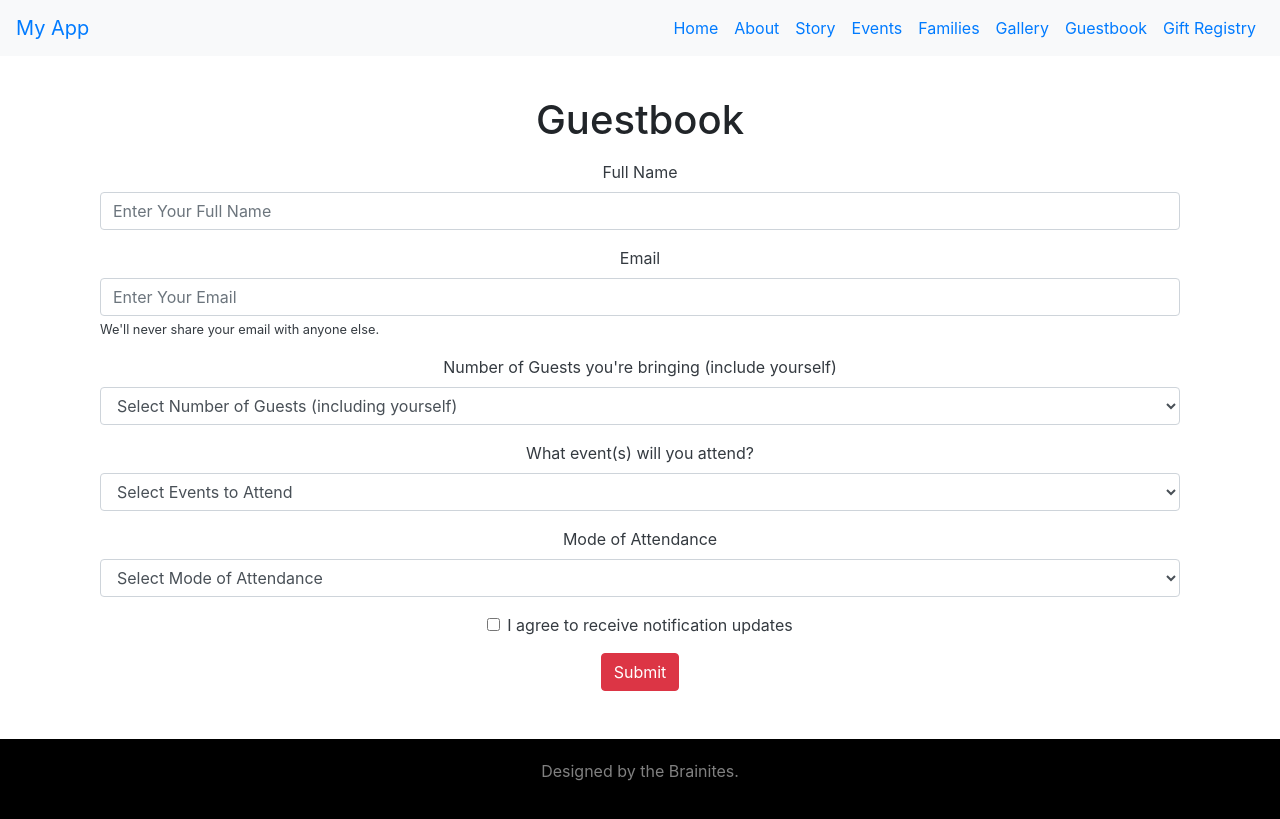
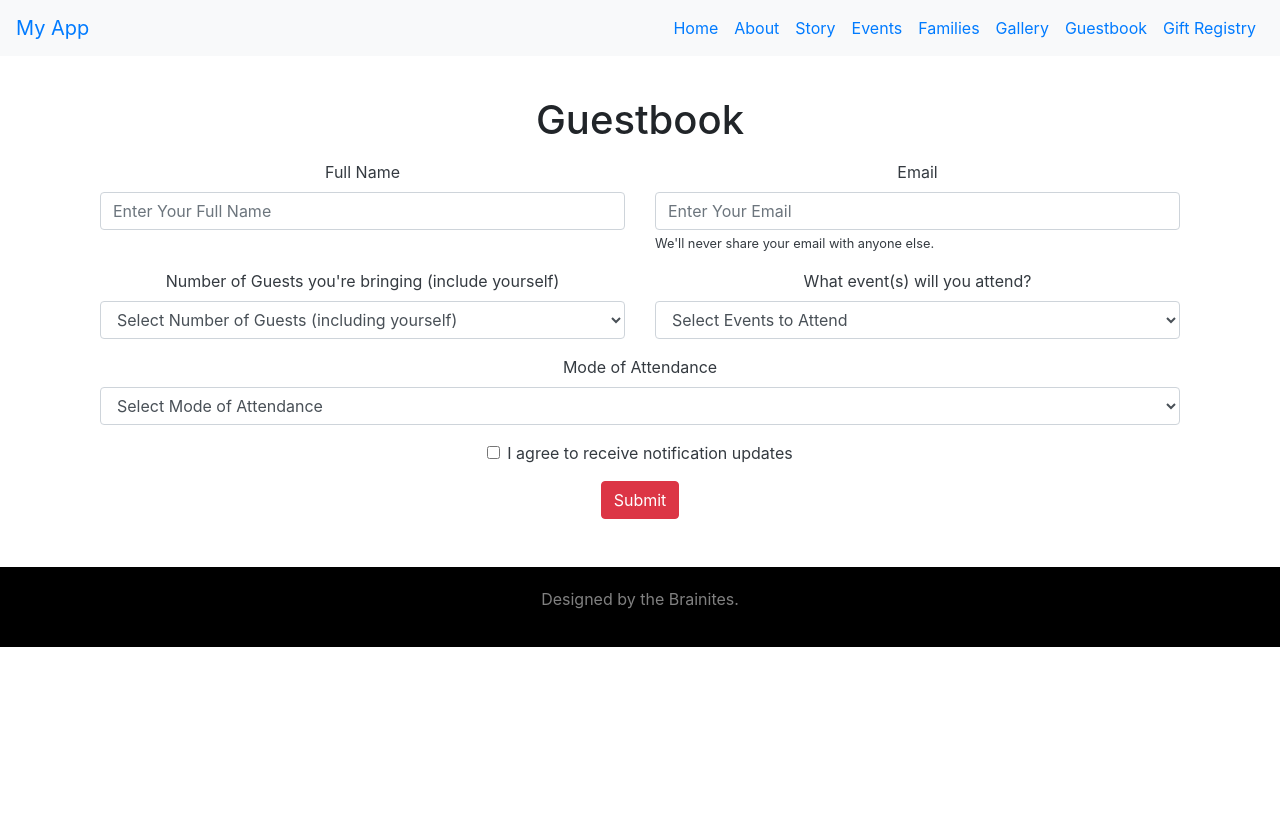
Before and after one commit to DostyTheGreatKigali/react-function-components-practice, a React (Create React App) app: page /guestbook in a window 1280 px wide. Built offline with nearby package versions, Linux system fonts and the light colour scheme; no server answers.

Commit message:
Form made to cover small space

```diff
--- a/src/pages/Guestboook.js
+++ b/src/pages/Guestboook.js
@@ -89,8 +89,8 @@ else {
     // alert("Link is "  + this.state.branch +'/api/app/member/init')
     fetch(
 
-      `http://elitte.host/api/guestsbook`,
-      // `http://localhost:8000/api/guestsbook`,
+      // `http://elitte.host/api/guestsbook`,
+      `http://localhost:8000/api/guestsbook`,
 
         // Config.API_URL + 'guestsbook',
         // this.state.branch +'/api/app/member/init',
@@ -239,6 +239,8 @@ else {
             className="container"
             onSubmit={handleSubmit}
         >
+        <div className="row">
+        <div className="col-md-6">
         <div className="form-group">
             <label htmlFor="name" className="text-dark text-left">Full Name</label>
             <input
@@ -260,7 +262,9 @@ else {
             )}
 
         </div>
+        </div>
 
+        <div className="col-md-6">
         <div className="form-group">
             <label htmlFor="email"  className="text-dark text-left">Email</label>
             <input
@@ -282,6 +286,9 @@ else {
             )}
 
             <small id="emailHelp" className="form-text text-dark text-left">We'll never share your email with anyone else.</small>
+
+        </div>
+        </div>
 
         </div>
 
@@ -314,6 +321,8 @@ else {
         {/* Select inputs */}
         {/* https://www.tutorialspoint.com/reactjs/reactjs_formik.htm */}
 
+        <div className="row">
+        <div className="col-md-6">
         <div className="form-group">
             <label htmlFor="number_of_guests" className="text-dark text-left"> Number of Guests you're bringing (include yourself) </label>
             <select
@@ -340,7 +349,9 @@ else {
             )}
 
         </div>
+        </div>
 
+        <div className="col-md-6">
         <div className="form-group">
             <label htmlFor="events_to_attend" className="text-dark text-left"> What event(s) will you attend?</label>
             <select
@@ -364,6 +375,8 @@ else {
               <div className="input-feedback">{errors.events_to_attend}</div>
             )}
 
+        </div>
+        </div>
         </div>
 
         <div className="form-group">
```
